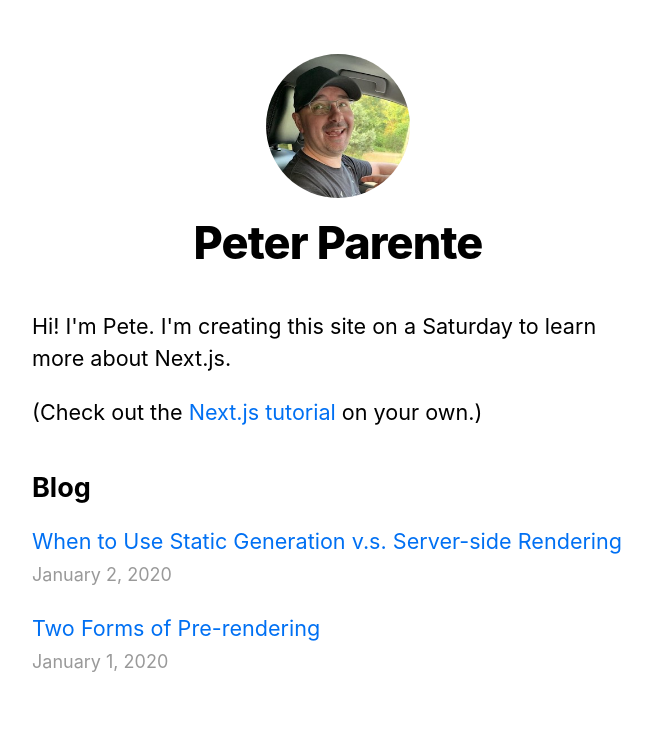
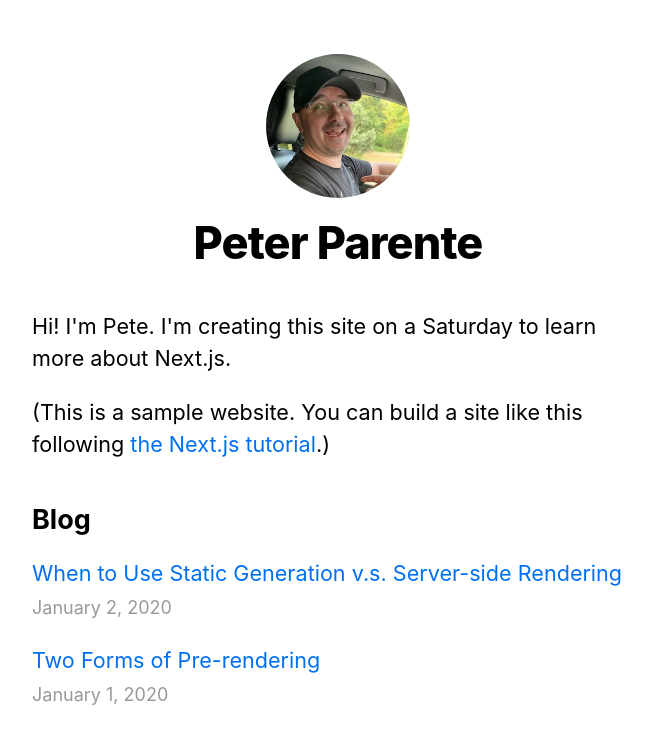
Before and after one commit to parente/nextjs-blog, a Next.js app: page / in a window 1280 px wide. Shown: the top 744 px of the page, without its empty margins (302-954 px from the left). Built offline with nearby package versions, Linux system fonts and the light colour scheme.

Commit message:
Final cleanup

```diff
--- a/pages/index.js
+++ /dev/null
@@ -1,48 +0,0 @@
-import Head from 'next/head'
-import Link from 'next/link'
-import Date from '../components/date'
-import Layout, {siteTitle} from '../components/layout'
-import utilStyles from '../styles/utils.module.css'
-import {getSortedPostsData} from '../lib/posts'
-
-export default function Home({allPostsData}) {
-  return (
-    <Layout home>
-      <Head>
-        <title>{siteTitle}</title>
-      </Head>
-      <section className={utilStyles.headingMd}>
-        <p>Hi! I'm Pete. I'm creating this site on a Saturday to learn more about Next.js.</p>
-        <p>(Check out the{' '}
-          <a href="https://nextjs.org/learn">Next.js tutorial</a> on your own.)
-        </p>
-      </section>
-
-      <section className={`${utilStyles.headingMd} ${utilStyles.padding1px}`}>
-        <h2 className={utilStyles.headingLg}>Blog</h2>
-        <ul className={utilStyles.list}>
-          {allPostsData.map(({id, date, title}) => (
-            <li className={utilStyles.listItem} key={id}>
-              <Link href="/posts/[id]" as={`/posts/${id}`}>
-                <a>{title}</a>
-              </Link>
-              <br />
-              <small className={utilStyles.lightText}>
-                <Date dateString={date} />
-              </small>
-            </li>
-          ))}
-        </ul>
-      </section>
-    </Layout>
-  )
-}
-
-export async function getStaticProps() {
-  const allPostsData = getSortedPostsData()
-  return {
-    props: {
-      allPostsData,
-    },
-  }
-}
--- a/pages/index.tsx
+++ b/pages/index.tsx
@@ -21,8 +21,8 @@
       <section className={utilStyles.headingMd}>
         <p>Hi! I'm Pete. I'm creating this site on a Saturday to learn more about Next.js.</p>
         <p>
-          (This is a sample website - you’ll be building a site like this on{' '}
-          <a href="https://nextjs.org/learn">our Next.js tutorial</a>.)
+          (This is a sample website. You can build a site like this following{' '}
+          <a href="https://nextjs.org/learn">the Next.js tutorial</a>.)
         </p>
       </section>
 
```
